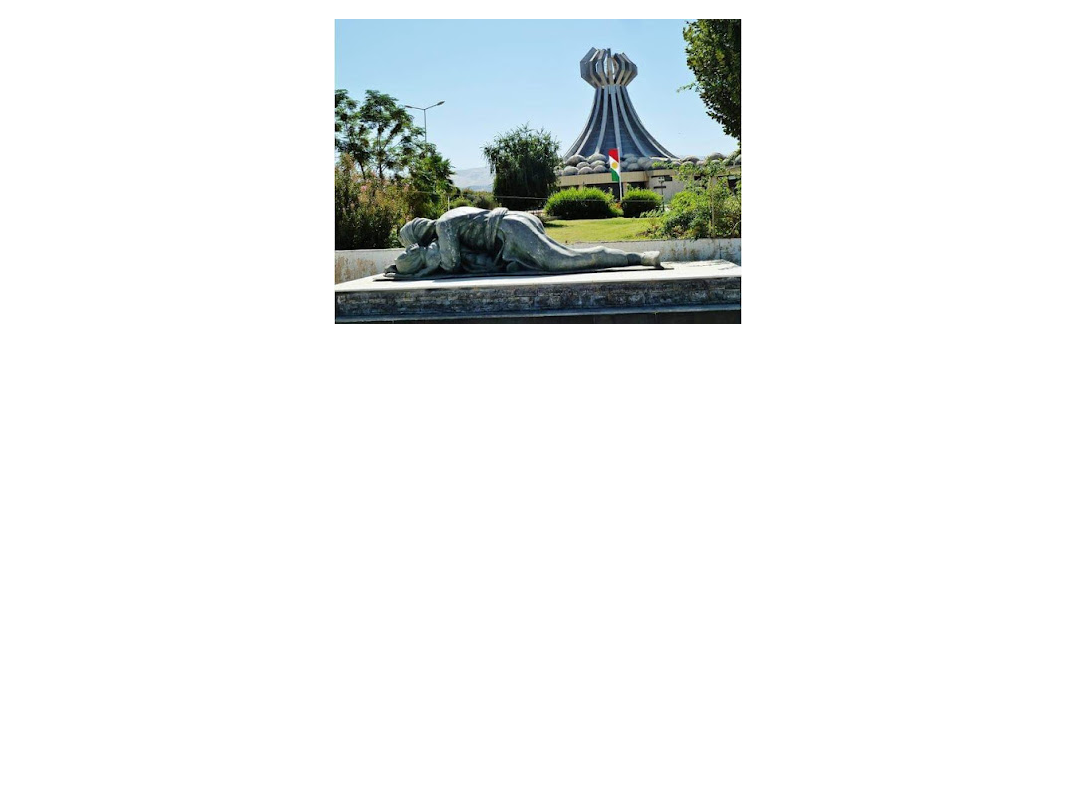
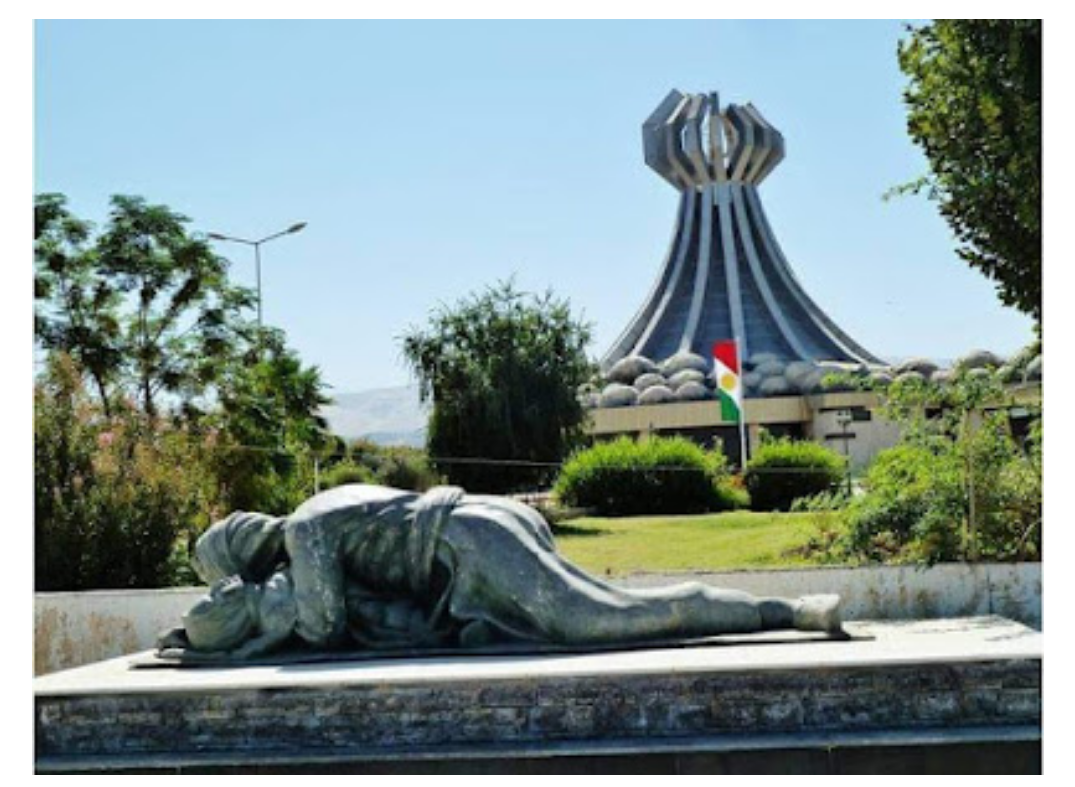
Before and after one commit to AlandNawzad/AlandNawzad.github.io, a plain HTML site: page hometown.html in a window 1280 px wide. Shown: the part 61-848 px from the top of the page, without its empty margins (102-1177 px from the left). Before the commit the page ends 800 px from the top, so only its background shows below. Drawn offline with Linux system fonts and the light colour scheme.

Commit message:
Update hometown.html

```diff
--- a/hometown.html
+++ b/hometown.html
@@ -7,6 +7,6 @@
 </head>
 <body>
     <center><h1>Halabja</h1></center>
-    <center><img src="images/halabja.jpg" alt="sorry there is some thing wrong"></center>
+    <center><img src="images/halabja.jpg" alt="sorry there is some thing wrong" width="80%" height="50%"></center>
 </body>
 </html>
```
